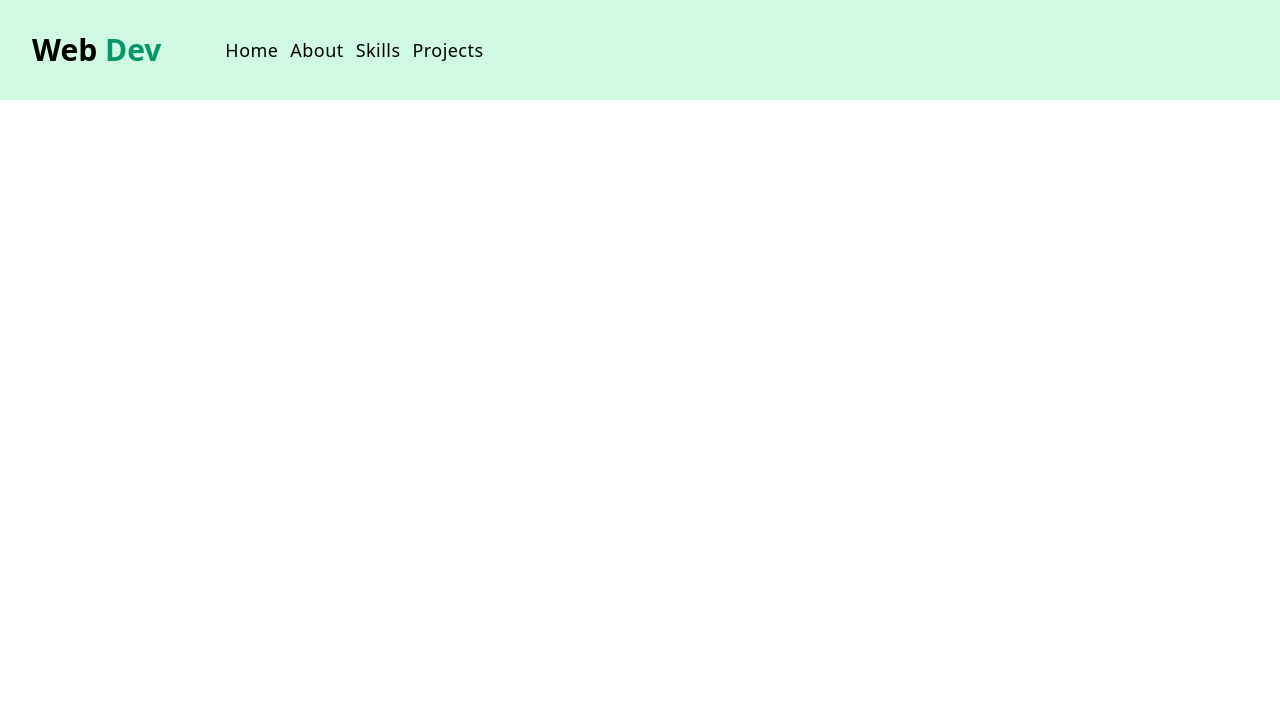
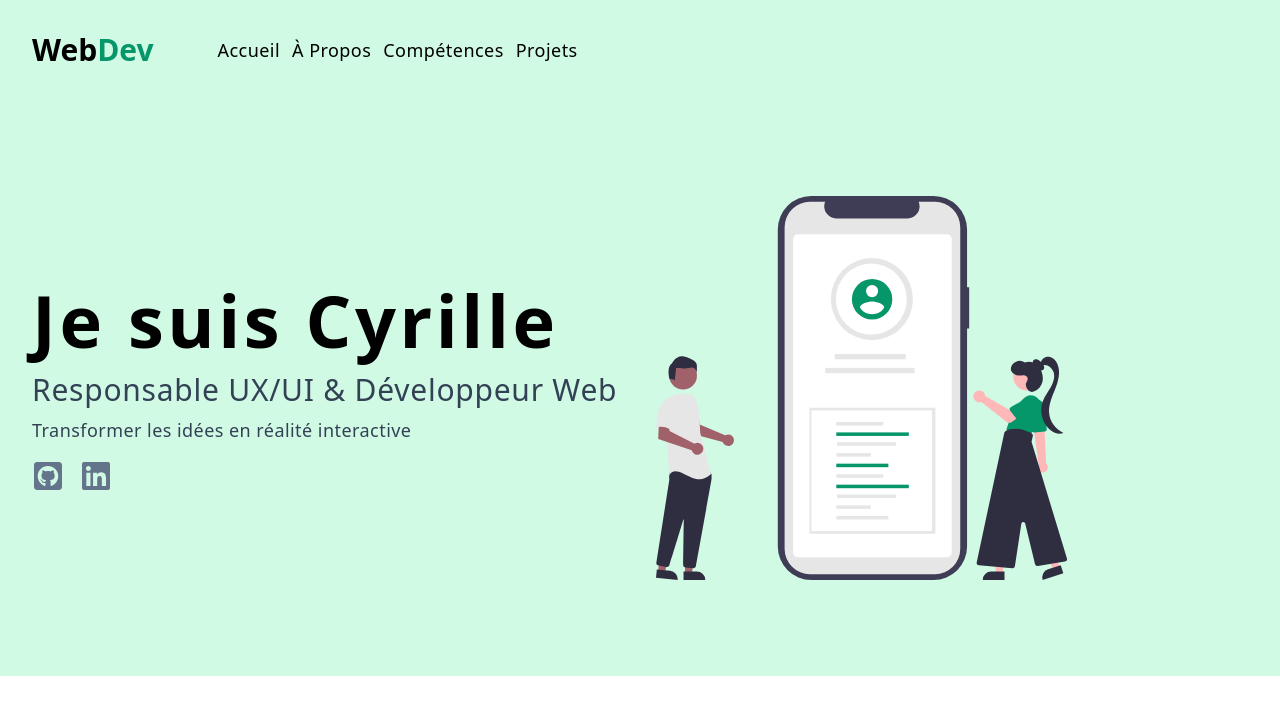
Before and after one commit to Cfy1010/cyportfolio, a React (Vite) app: page / in a window 1280 px wide. Shown: the top 714 px of the page. Built offline with nearby package versions, Linux system fonts and the light colour scheme.

Commit message:
Add Hero Section

```diff
--- a/src/App.jsx
+++ b/src/App.jsx
@@ -1,9 +1,11 @@
+import Hero from "./components/Hero";
 import Navbar from "./components/Navbar";
 
 const App = () => {
   return (
     <>
       <Navbar />
+      <Hero />
     </>
   );
 };
--- /dev/null
+++ b/src/components/Hero.jsx
@@ -0,0 +1,32 @@
+import heroImg from "../assets/hero.svg";
+import { FaGithubSquare, FaLinkedin } from "react-icons/fa";
+
+const Hero = () => {
+  return (
+    <div className="bg-emerald-100 py-24">
+      <div className="mx-auto max-w-7xl px-8 grid md:grid-cols-2 items-center gap-8">
+        <article>
+          <h1 className="text-7xl font-bold tracking-wider">Je suis Cyrille</h1>
+          <p className="mt-4 text-3xl text-slate-700 capitalize tracking-wide">
+            Responsable UX/UI & Développeur Web
+          </p>
+          <p className="mt-2 text-lg text-slate-700 tracking-wide">
+            Transformer les idées en réalité interactive
+          </p>
+          <div className="flex gap-x-4 mt-4">
+            <a href="#">
+              <FaGithubSquare className="h-8 w-8 text-slate-500 hover:text-black duration-300 " />
+            </a>
+            <a href="#">
+              <FaLinkedin className="h-8 w-8 text-slate-500 hover:text-black duration-300 " />
+            </a>
+          </div>
+        </article>
+        <article className="hidden md:block">
+          <img src={heroImg} alt="Image telephone" className="h-80 lg:h-96 " />
+        </article>
+      </div>
+    </div>
+  );
+};
+export default Hero;
--- a/src/components/Navbar.jsx
+++ b/src/components/Navbar.jsx
@@ -5,7 +5,7 @@
     <nav className="bg-emerald-100">
       <div className="mx-auto max-w-7xl px-8 py-4 flex flex-col sm:flex-row sm:gap-x-16 sm:items-center sm:py-8">
         <h2 className="text-3xl font-bold">
-          Web <span className="text-emerald-600">Dev</span>
+          Web<span className="text-emerald-600">Dev</span>
         </h2>
         <div className="flex gap-x-3">
           {links.map((link) => {
--- a/src/data.jsx
+++ b/src/data.jsx
@@ -1,57 +1,57 @@
-import { nanoid } from 'nanoid';
-import { FaHtml5, FaJs, FaReact } from 'react-icons/fa';
+import { nanoid } from "nanoid";
+import { FaHtml5, FaJs, FaReact } from "react-icons/fa";
 
 export const links = [
-  { id: nanoid(), href: '#home', text: 'home' },
-  { id: nanoid(), href: '#about', text: 'about' },
-  { id: nanoid(), href: '#skills', text: 'skills' },
-  { id: nanoid(), href: '#projects', text: 'projects' },
+  { id: nanoid(), href: "#home", text: "Accueil " },
+  { id: nanoid(), href: "#about", text: "à propos" },
+  { id: nanoid(), href: "#skills", text: "compétences" },
+  { id: nanoid(), href: "#projects", text: "projets" },
 ];
 
 export const skills = [
   {
     id: nanoid(),
-    title: 'HTML&CSS',
-    icon: <FaHtml5 className='h-16 w-16 text-emerald-500' />,
-    text: 'Highly skilled in HTML & CSS, adeptly crafting visually appealing and responsive websites for optimal user experiences.',
+    title: "HTML&CSS",
+    icon: <FaHtml5 className="h-16 w-16 text-emerald-500" />,
+    text: "Highly skilled in HTML & CSS, adeptly crafting visually appealing and responsive websites for optimal user experiences.",
   },
   {
     id: nanoid(),
-    title: 'Javascript',
-    icon: <FaJs className='h-16 w-16 text-emerald-500' />,
-    text: 'Expertise in JavaScript, building interactive and dynamic web applications with a focus on seamless user interactions and functionality',
+    title: "Javascript",
+    icon: <FaJs className="h-16 w-16 text-emerald-500" />,
+    text: "Expertise in JavaScript, building interactive and dynamic web applications with a focus on seamless user interactions and functionality",
   },
   {
     id: nanoid(),
-    title: 'React',
-    icon: <FaReact className='h-16 w-16 text-emerald-500' />,
-    text: 'Advanced proficiency in React, developing efficient and interactive front-end applications with a strong emphasis on component-based architecture.',
+    title: "React",
+    icon: <FaReact className="h-16 w-16 text-emerald-500" />,
+    text: "Advanced proficiency in React, developing efficient and interactive front-end applications with a strong emphasis on component-based architecture.",
   },
 ];
 
 export const projects = [
   {
     id: nanoid(),
-    img: 'https://images.pexels.com/photos/326503/pexels-photo-326503.jpeg?auto=compress&cs=tinysrgb&w=800',
-    url: 'https://react-projects.netlify.app/',
-    github: 'https://github.com/john-smilga',
-    title: 'first project',
-    text: 'Lorem ipsum dolor sit amet consectetur, adipisicing elit. Asperiores aperiam porro impedit tenetur quo hic omnis doloribus dolores enim deleniti.',
+    img: "https://images.pexels.com/photos/326503/pexels-photo-326503.jpeg?auto=compress&cs=tinysrgb&w=800",
+    url: "https://react-projects.netlify.app/",
+    github: "https://github.com/john-smilga",
+    title: "first project",
+    text: "Lorem ipsum dolor sit amet consectetur, adipisicing elit. Asperiores aperiam porro impedit tenetur quo hic omnis doloribus dolores enim deleniti.",
   },
   {
     id: nanoid(),
-    img: 'https://images.pexels.com/photos/2148222/pexels-photo-2148222.jpeg?auto=compress&cs=tinysrgb&w=800',
-    url: 'https://react-projects.netlify.app/',
-    github: 'https://github.com/john-smilga',
-    title: 'second project',
-    text: 'Lorem ipsum dolor sit amet consectetur, adipisicing elit. Asperiores aperiam porro impedit tenetur quo hic omnis doloribus dolores enim deleniti.',
+    img: "https://images.pexels.com/photos/2148222/pexels-photo-2148222.jpeg?auto=compress&cs=tinysrgb&w=800",
+    url: "https://react-projects.netlify.app/",
+    github: "https://github.com/john-smilga",
+    title: "second project",
+    text: "Lorem ipsum dolor sit amet consectetur, adipisicing elit. Asperiores aperiam porro impedit tenetur quo hic omnis doloribus dolores enim deleniti.",
   },
   {
     id: nanoid(),
-    img: 'https://images.pexels.com/photos/12883026/pexels-photo-12883026.jpeg?auto=compress&cs=tinysrgb&w=800',
-    url: 'https://react-projects.netlify.app/',
-    github: 'https://github.com/john-smilga',
-    title: 'third project',
-    text: 'Lorem ipsum dolor sit amet consectetur, adipisicing elit. Asperiores aperiam porro impedit tenetur quo hic omnis doloribus dolores enim deleniti.',
+    img: "https://images.pexels.com/photos/12883026/pexels-photo-12883026.jpeg?auto=compress&cs=tinysrgb&w=800",
+    url: "https://react-projects.netlify.app/",
+    github: "https://github.com/john-smilga",
+    title: "third project",
+    text: "Lorem ipsum dolor sit amet consectetur, adipisicing elit. Asperiores aperiam porro impedit tenetur quo hic omnis doloribus dolores enim deleniti.",
   },
 ];
```
